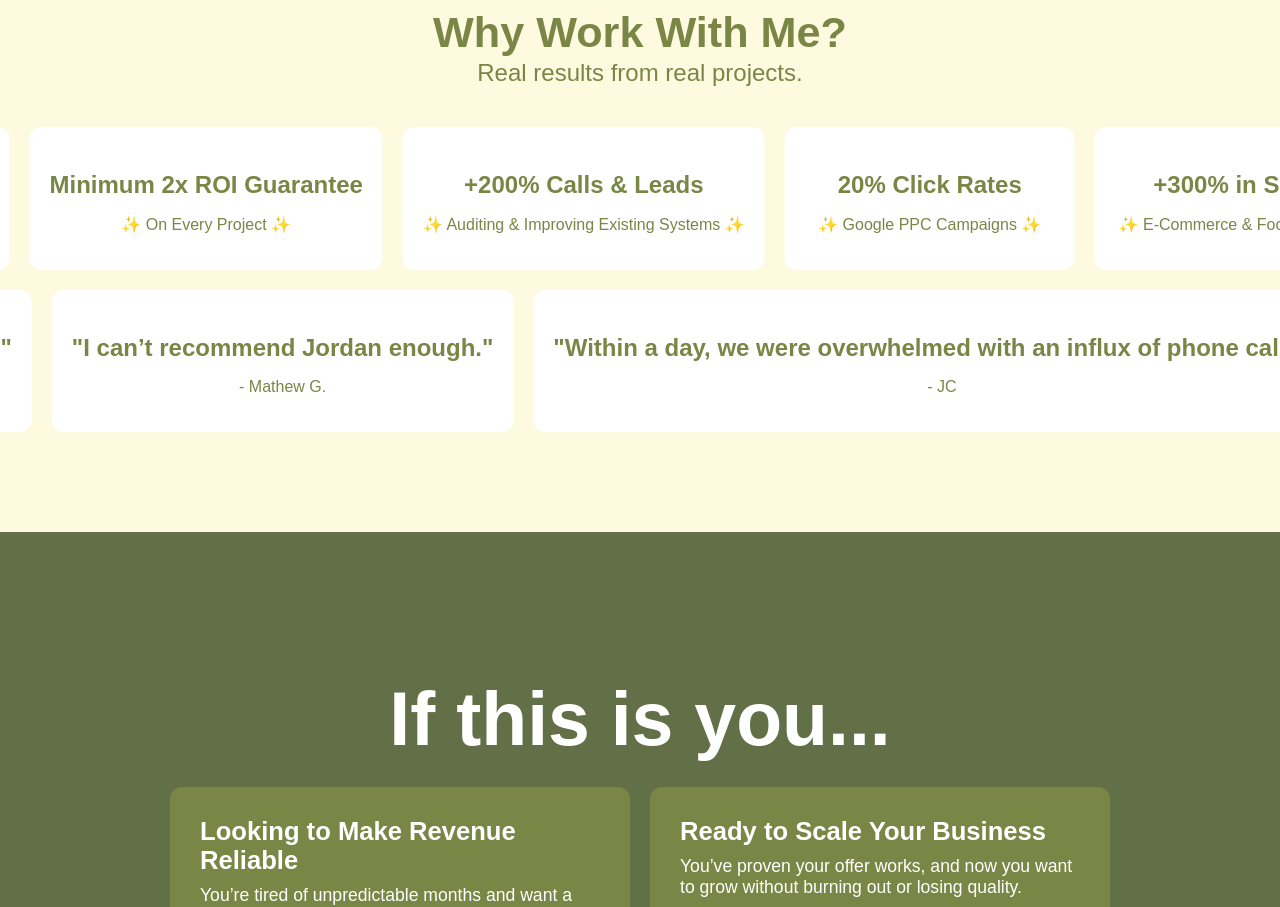
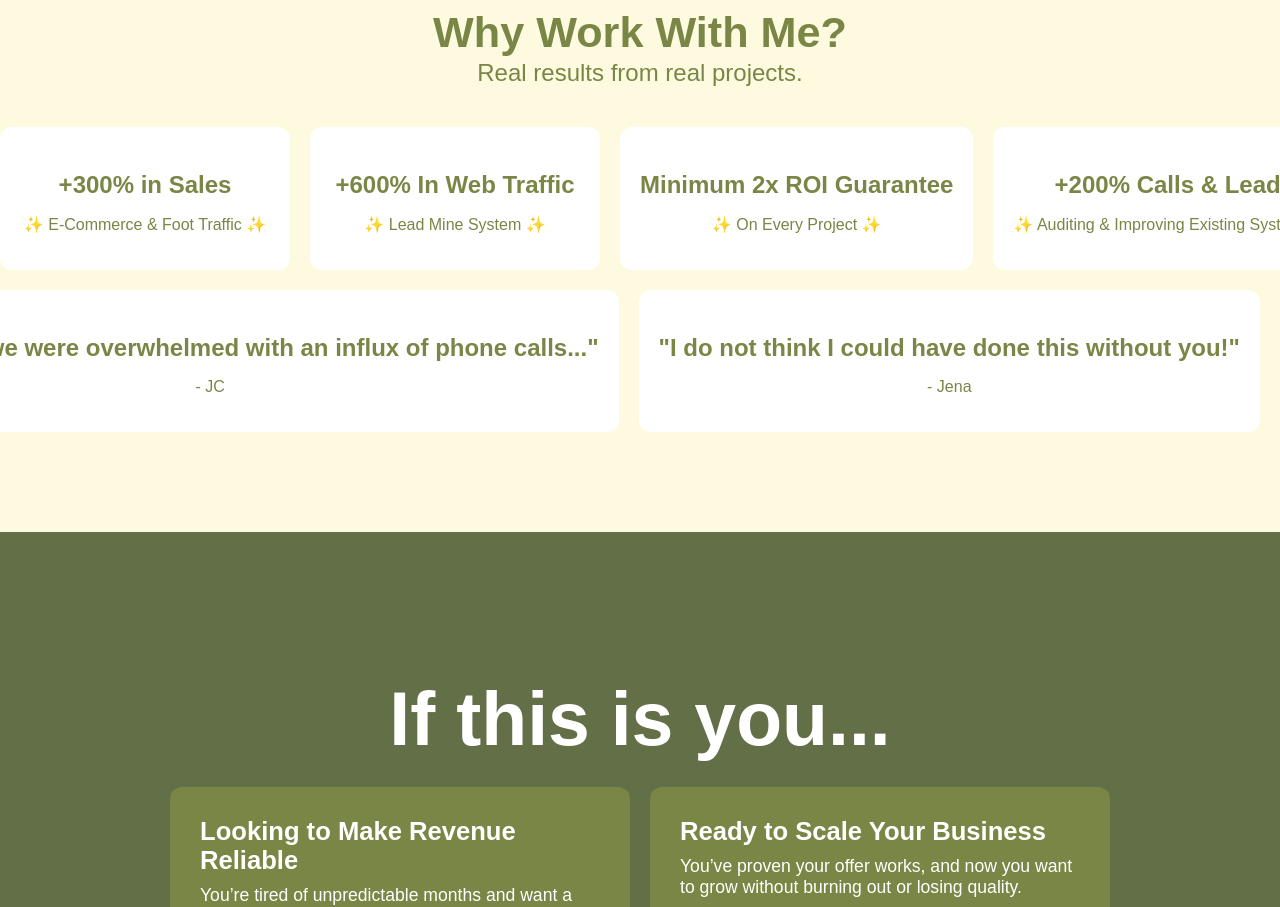
Before and after one commit to JordanMoureau/freej, a React (Create React App) app: page / in a window 1280 px wide. Shown: the part 4960-5867 px from the top of the page. Built offline with nearby package versions, Linux system fonts and the light colour scheme; a web font is replaced by a local one.

Commit message:
infiinite scroll fix

```diff
--- a/package.json
+++ b/package.json
@@ -5,6 +5,7 @@
   "dependencies": {
     "autoprefixer": "^10.4.20",
     "cra-template": "1.2.0",
+    "framer-motion": "^11.17.0",
     "postcss": "^8.4.49",
     "react": "^19.0.0",
     "react-dom": "^19.0.0",
--- a/src/Components/Credibility.js
+++ b/src/Components/Credibility.js
@@ -1,4 +1,5 @@
 import "./cred.css";
+import { motion } from "framer-motion";
 
 export default function Cred() {
   const stats = [
@@ -74,13 +75,45 @@ export default function Cred() {
     },
   ];
 
+  const leftScroll = {
+    animate: {
+      x: [0, -2000], // Adjust based on content width
+      transition: {
+        x: {
+          repeat: Infinity,
+          repeatType: "loop",
+          duration: 15, // Adjust speed
+          ease: "linear",
+        },
+      },
+    },
+  };
+
+  const rightScroll = {
+    animate: {
+      x: [0, 2000], // Moves to the right
+      transition: {
+        x: {
+          repeat: Infinity,
+          repeatType: "loop",
+          duration: 50, // Adjust speed to match leftScroll
+          ease: "linear",
+        },
+      },
+    },
+  };
+
   return (
     <div className="credibility-container">
       <h1 className="credibility-title">Why Work With Me?</h1>
 
       <h2>Real results from real projects.</h2>
       <div className="carousel-container">
-        <div className="carousel-row">
+        <motion.div
+          className="carousel-row"
+          variants={leftScroll}
+          animate="animate"
+        >
           {stats.map((stat, index) => (
             <div className="carousel-item" key={index}>
               <h3 className="credibility-stat">{stat.title}</h3>
@@ -89,46 +122,20 @@ export default function Cred() {
               </p>
             </div>
           ))}
-        </div>
-        <div className="carousel-row reverse">
+        </motion.div>
+        <motion.div
+          className="carousel-row reverse"
+          variants={rightScroll}
+          animate="animate"
+        >
           {testimonials.map((testimonial, index) => (
             <div className="carousel-item" key={index}>
               <h3 className="credibility-stat">"{testimonial.feedback}"</h3>
               <p className="testimonial-feedback">- {testimonial.name}</p>
             </div>
           ))}
-        </div>
+        </motion.div>
       </div>
     </div>
   );
 }
-
-// import "./cred.css";
-
-// export default function Cred() {
-//   const stats = [
-//     { title: "+300% in Sales", description: "E-Commerce & Foot Traffic" },
-//     { title: "+600% In Web Traffic", description: "Lead Mine System" },
-//     { title: "2x ROI Guarantee", description: "On Every Project" },
-//     {
-//       title: "+200% Calls & Leads",
-//       description: "Auditing & Improving Existing Systems",
-//     },
-//   ];
-
-//   return (
-//     <div className="credibility-container">
-//       <h1 className="credibility-title">Why Work With Me?</h1>
-
-//       <h2>Real results from real projects.</h2>
-//       <div className="credibility-cards">
-//         {stats.map((stat, index) => (
-//           <div className="credibility-card" key={index}>
-//             <h3 className="credibility-stat">{stat.title}</h3>
-//             <p className="credibility-description">✨ {stat.description} ✨</p>
-//           </div>
-//         ))}
-//       </div>
-//     </div>
-//   );
-// }
--- a/src/Components/Loader.js
+++ b/src/Components/Loader.js
@@ -9,7 +9,7 @@ function Loader() {
       <FaMountain size={40} style={{ margin: "10px" }} />
       <CgCoffee size={40} style={{ margin: "10px" }} />
       <LiaDogSolid size={40} style={{ margin: "10px" }} />
-      <p>Loading your videos... Hang tight!</p>
+      <p>Loading...</p>
     </div>
   );
 }
--- a/src/Components/cred.css
+++ b/src/Components/cred.css
@@ -27,7 +27,6 @@
 .carousel-row {
   display: flex;
   gap: 20px;
-  animation: scroll-left 15s linear infinite;
 }
 
 .carousel-row.reverse {
@@ -35,7 +34,6 @@
   display: flex;
   justify-content: end;
   align-items: end;
-  animation: scroll-right 23s linear infinite;
 }
 
 .carousel-row::after {
@@ -78,25 +76,6 @@
   margin-bottom: 5px;
 }
 
-/* Keyframes for scrolling animation */
-@keyframes scroll-left {
-  0% {
-    transform: translateX(0);
-  }
-  100% {
-    transform: translateX(-100%);
-  }
-}
-
-@keyframes scroll-right {
-  0% {
-    transform: translateX(0);
-  }
-  100% {
-    transform: translateX(190%);
-  }
-}
-
 /* Responsive Design */
 @media (max-width: 768px) {
   .carousel-container {
@@ -116,57 +95,3 @@
     font-size: 0.9rem;
   }
 }
-
-/* .credibility-container {
-  background-color: #fefae0;
-  padding: 100px 20px;
-  text-align: center;
-}
-
-.credibility-title {
-  font-size: 2.7rem;
-  color: #798645;
-  margin: 0px;
-}
-
-.credibility-container h2 {
-  color: #798645;
-  margin-top: 5px;
-  margin-bottom: 40px;
-}
-.credibility-cards {
-  display: grid;
-  grid-template-columns: repeat(auto-fit, minmax(200px, 1fr));
-  gap: 20px;
-  justify-content: center;
-  align-items: stretch;
-}
-
-.credibility-card {
-  background: white;
-  border-radius: 12px;
-  padding: 20px;
-  transition: transform 0.3s ease;
-}
-
-.credibility-card:hover {
-  transform: translateY(-5px);
-}
-
-.credibility-stat {
-  font-size: 1.5rem;
-  font-weight: bold;
-  color: #798645;
-  margin-bottom: 10px;
-}
-
-.credibility-description {
-  font-size: 1rem;
-  color: #798645;
-}
-
-@media (max-width: 768px) {
-  .credibility-cards {
-    grid-template-columns: 1fr;
-  }
-} */
```
Also changed, not shown: 1 other file (tests, documents, lock files or other folders).
